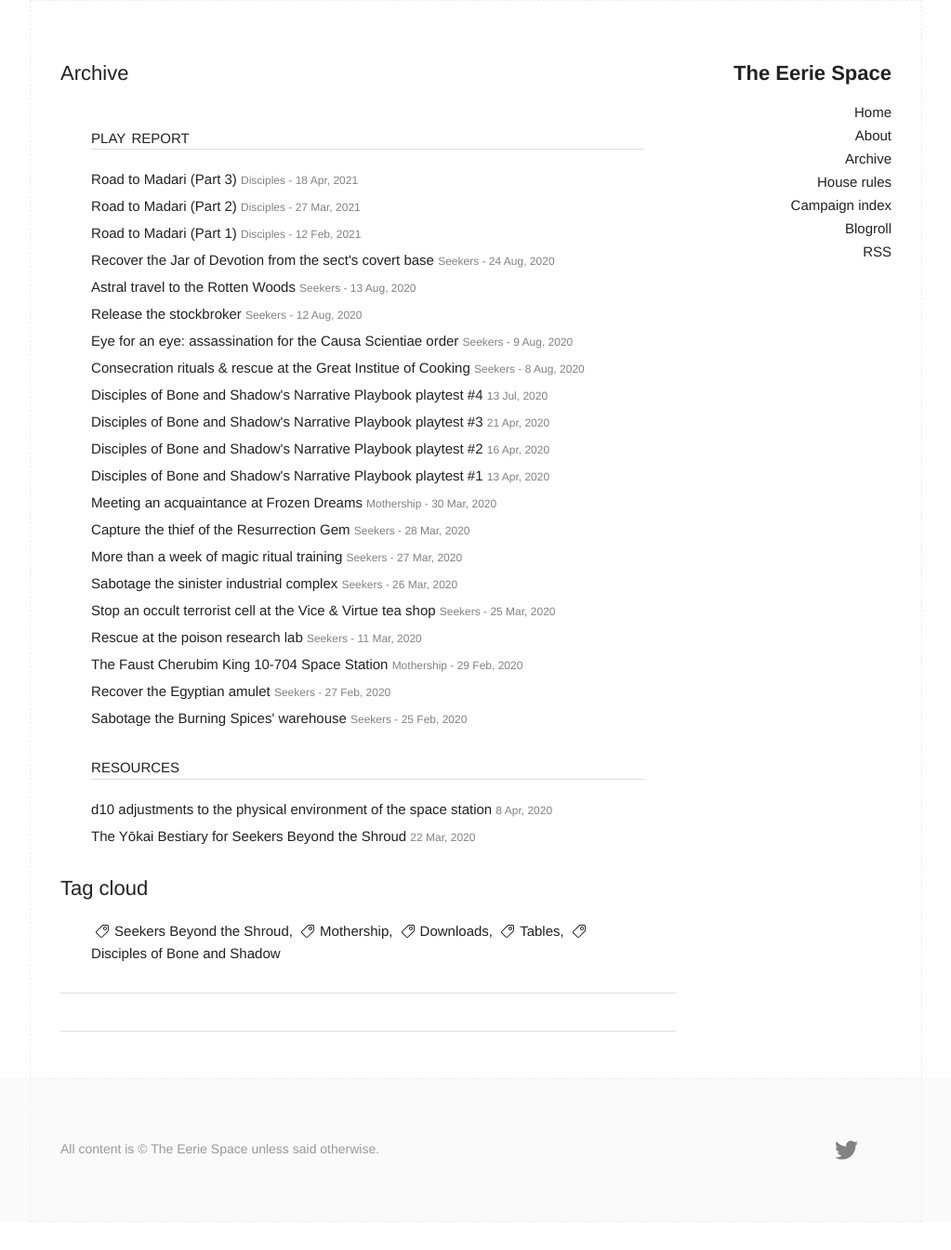
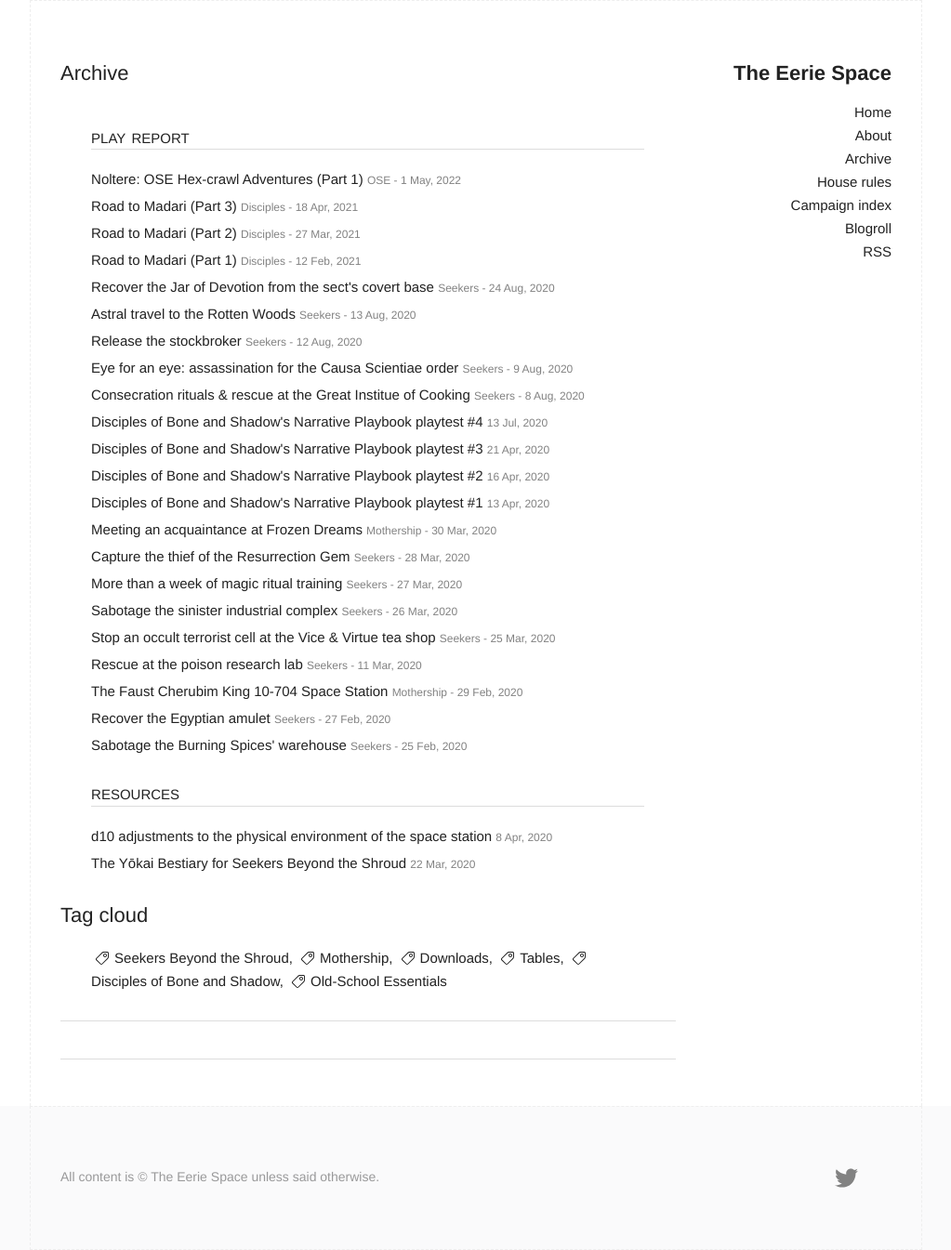
Before and after one commit to eeriespace/eeriespace.github.io, a Jekyll site: the page built from archive.html, in a window 1280 px wide. Shown: the whole page at 93% size, without its empty margins (128-1151 px from the left). Built offline with Jekyll 4.4.1, drawn with Linux system fonts in a browser that asks for light colours; before the commit the page ends 1315 px from its top, so only the background shows below that; some of the changed lines change nothing that is shown.

Commit message:
noltere: add p1

````diff
--- /dev/null
+++ b/_posts/2022-05-01-play-report-ose-hexcrawl-noltere-p1.md
@@ -0,0 +1,332 @@
+---
+layout: post
+title: "Noltere: OSE Hex-crawl Adventures (Part 1)"
+category: "Play report"
+description: "New hex-crawl adventures on an old region"
+tags: [Old-School Essentials]
+imghtml: https://live.staticflickr.com/65535/51463720096_715757e340_o.png
+game: "OSE"
+---
+
+<p align="center"><img src="https://live.staticflickr.com/65535/51463720096_715757e340_o.png"></p>
+
+## Intro
+
+I'm running a solo hex-crawl using **Old-School Essentials**, the setting is
+based on the first ever solo game that I ran, a **Labyrinth Lord** hex-crawl
+campaign, that I was looking forward to moving to OSE.
+
+At the end, I decided to maintain the map that I have already created in my
+previous adventures in order to have some villages, cities and points of
+interest already created, but I was going to play with a completely different
+character and a different campaign goal (aka no campaign goal). The goal is to
+run a very lightweight hex-crawl, without any high-level mission objectives or
+anything like that. I wanted to start small.
+
+I'm using the *Carcass Crawler Inaugural Issue*, the official OSE zine, that
+has a special class, the **Warden**, which I look at it as a mixture of ranger
+and druid without magic.
+
+My PC is named **Ered**, she is a human and has the following ability scores:
+STR 13, INT 12, WIS 12, DEX 14, CON 13, CHA 10. She is equipped with a hand axe
+and a shield, leather armour and also carries a long bow.
+
+The wardens are a secret society that protect their lands, and Ered is a novice
+in this organisation, so she will get missions from them.
+
+About the setting, we are playing on the **Noltere** region of the continent,
+which is mostly ruled by humans. I'm starting on a random hex, which hasn't
+been explored before in my previous **Labyrinth Lord** campaign. I won't be
+sharing the full map, since I will be digitalising it as these play reports
+progress.
+
+## Play report
+
+<p align="center"><img
+src="https://live.staticflickr.com/65535/52042148539_1e0f106cd7_o.png"></p>
+
+- C27: *Tars-ôl*, village.
+- D26: ruins of an old wizard's tower, damaged from an explosion.
+
+### Day 1
+
+> On C27: **Tars-ôl** village
+
+Ered arrived early in the morning to **Tars-ôl**, a small village of the
+mostly-human controlled **Noltere** region, which had asked for assistance to
+her elder wardens and they had sent here. The quest is simple, some kind of
+wild beast is attacking their cattle and with the winter closing by, they need
+the problem addressed. Ered has been tasked with tracking this wild beast to
+its lair and uncovering their nature. After this the villagers will think what
+to do next.
+
+Ered goes where the last attack has happened in order to find tracks that she
+can follow.
+
+`Are the tracks on soft ground? Yes`, `Have 24h passed? Yes, but... soft
+ground makes marks still clear` [tracking, 40% success rate: roll failed]
+
+Ered cannot find a clear path following the tracks, so she goes west by
+instinct.
+
+> On C25
+>
+> [No encounter, hills]
+
+`Are there tracks? yes, soft, no 24h, hiden` [tracking, 20% success rate: roll OK]
+
+Ered finally finds some tracks that she can follow `Do they end nearby? No` The
+tracks seem to go East [d8 compass die] `Do they go back to the village? No`
+`Any other direction? Yes, south-east`, but after spending some more time
+looking at the tracks she realises that there are two different sets, one
+headed back to **Tars-ôl** and the other one headed south-east.
+
+She decides to go south-east.
+
+> On D26
+>
+> [No encounter, hills]
+
+She continues following the tracks, `Soft ground? No, but.. failure`, her hand
+axe falls to the ground, bumps with some rocks and makes a lot of noise, birds
+fly away from nearby trees and she mentally curses her clumsiness. `Do any
+beasts come? No` [tracking, 22% success rate: roll OK] `Do the tracks end in
+this hex? Yes` Ered finally sees where the tracks head to.
+
+`More info, d30 companion, trigger: trap` There are some odd tracks nearby `Is
+there something on those? No`, but they haven't caught anything and they
+haven't been manipulated either. But the tracks definitely end here. She is
+sure of it.
+
+The day is nearing its end after a lot of tracking hard work, so Ered decides
+to camp and rest until tomorrow, she could maybe see the wild beast during the
+night. [-1 ration, no encounters during the night]
+
+### Day 2
+
+> Still on D26
+>
+> [Encounter]
+
+Since the tracks end here and nothing has happened during the night Ered
+decides to spend some time investigating this location. `Is the lair nearby
+(very likely)? Yes`. After some time investigating Ered finally sees the nest,
+at the same time she is surprised by a weird looking creature with eyes in
+their tentacles [Encounter: **Otyugh**, reaction roll: 12 friendly]. It looks
+at her very attentively and Ered tries to avoid making any sound or aggressive
+movement, the creature continues to look at her and she can feel how it tries
+to convey some sort of meaning to her [monster on the lair, reaction roll: 4
+unfriendly]. Then the **Otyugh** goes away making the weirdest sound Ered has
+ever heard.
+
+Ered tries to go over to the side, just above some low rocks, to where the
+**Otyugh** has come from, and she sees `W&W generator, hill: ruins of wizard
+tower` the ruins of an old tower. There are rocks scattered everywhere, which
+suggest an explosion, and the tower is now just one storey tall. [Dungeon
+encounter, level 1: **[Killer
+Bees](https://oldschoolessentials.necroticgnome.com/srd/index.php/Killer_Bee)** (1d10)
+x10, mutated, they have legs]
+
+> Of course, I wasn't expecting to roll Killer Bees at all, since it wouldn't
+> made sense since my PC had been tracking *tracks* which obviously involve
+> some kind of creature with paws, but it kind of made sense if they had their
+> nest next to an old wizard's tower, which would have strange magical elements
+> that might have caused this. So I went along since it was funny and
+> different.
+
+
+There are mutated **Killer Bees** flying and *walking* around the nest, some
+have long legs that look flamingo-like, whereas others have wolf-like
+fangs and looked more dangerous. These mutated monsters explain the tracks and
+the attacks that the villagers have had, Ered thinks, so she decides to convey
+this discovery to the villagers and see what they decide to do next.
+
+> On C27: **Tars-ôl** village
+
+Ered arrives to the village and tells the village chief her discovery and which
+type of creature was the one that has been eating their cattle. The village
+chief and the other villagers tell her that they knew of the ruins of the
+tower, they were from a wizard's tower that lived there decades ago and did
+business with the village, but after a failed experiment the wizard went
+away. Some old magic must have reacted with the local wildlife, Ered thinks.
+
+`Do the villagers want to get rid of the mutant-Killer Bees (likely)? Yes` Ered
+negotiates 10gp for tracking the lair of the monsters and she will receive 10gp
+more once they have been slayed, but the villagers will be in charge of hiring
+at least 3 adventurers that will join Ered in the subjugation, plus the
+property of anything valuable inside the wizard's tower is given to Ered and
+the adventurers.
+
+Ered accompanies the village chief to the tavern to see if there are any
+adventurers available for this mission [[OSE Adventuring Party
+Generator](https://oldschoolessentials.necroticgnome.com/generators/)]:
+
+```
+Adventurer A:
+
+Level 3 Dwarf (Adventurer)
+Armour Class 0 [19] (plate mail + shield)
+Hit Points 14
+Attacks 1 × sling (1d4)
+THAC0 19 [0]
+Movement Rate 60' (20')
+Saves D8 W9 P10 B13 S12
+Alignment Lawful
+STR 11 INT 13 WIS 10
+DEX 16 CON 12 CHA 12
+Items piece of jewellery (1400gp)
+```
+
+```
+Adventurer B:
+
+Level 3 Fighter (Adventurer)
+Armour Class 4 [15] (chainmail + shield)
+Hit Points 11
+Attacks 1 × dagger (1d4)
+THAC0 19 [0]
+Movement Rate 60' (20')
+Saves D12 W13 P14 B15 S16
+Alignment Lawful
+STR 14 INT 9 WIS 7
+DEX 12 CON 6 CHA 5
+Items piece of jewellery (1300gp)
+```
+
+```
+Adventurer C:
+
+Level 3 Magic-User (Adventurer)
+Armour Class 8 [11] (unarmoured)
+Hit Points 6
+Attacks 1 × dagger (1d4) or 1 × spell
+THAC0 19 [0]
+Movement Rate 120' (40')
+Saves D13 W14 P13 B16 S15
+Alignment Lawful
+STR 12 INT 9 WIS 14
+DEX 14 CON 7 CHA 13
+Spells ventriloquism, floating disc, knock
+Items piece of jewellery (1300gp)
+```
+
+```
+Adventurer D:
+
+Level 3 Fighter (Adventurer)
+Armour Class 6 [13] (leather armour)
+Hit Points 4
+Attacks 1 × short bow (1d6)
+THAC0 19 [0]
+Movement Rate 90' (30')
+Saves D12 W13 P14 B15 S16
+Alignment Lawful
+STR 12 INT 10 WIS 9
+DEX 13 CON 8 CHA 11
+Items piece of jewellery (1300gp)
+```
+
+```
+Adventurer E:
+
+Level 3 Cleric (Adventurer)
+Armour Class 7 [12] (leather armour + shield)
+Hit Points 9
+Attacks 1 × war hammer (1d6) or 1 × spell
+THAC0 19 [0]
+Movement Rate 90' (30')
+Saves D11 W12 P14 B16 S15
+Alignment Lawful
+STR 7 INT 11 WIS 15
+DEX 7 CON 7 CHA 10
+Spells detect evil, remove fear (cause fear)
+Items None
+```
+
+Ered explains the details of the mission to the five adventurers that will join
+her and they agree to go to the ruins tomorrow morning.
+
+Ered spends the night in a local inn to get ready for tomorrow [-4sp].
+
+### Day 3
+
+> Still on C27: **Tars-ôl** village
+
+The adventurers and Ered gather in the center of the village and Ered leads
+them to the ruins of the wizard's tower, the lair of the mutant **Killer
+Bees**.
+
+> On D26
+>
+> [No encounter]
+
+They arrive without any incidents and they see the mutant **Killer Bees** x10
+in the distance, one of them seems to be the Queen and it is accompanied by a
+Guard.
+
+> I made some mistakes during the combat, the **Killer Bees** are supposed to
+> die when they sting someone (unless they're the Queen), but I forgot about
+> that. I also decided that there was going to be a single Guard.
+
+The encounter starts, the **Bees** aren't surprised, the Dwarf (A), a Fighter
+(D) and Ered ready their missile weapons while the rest of the adventurers
+hurry to melee range, all the missile weapons fail on this first round, but the
+melee Fighter (B) manages to kill a Bee and the Cleric (E) does the same.
+
+The Bee Queen and the Guard stand back and the rest of the Killer Bees start to
+attack the adventurers on melee range, all the attacks fail.
+
+On the second round the **Killer Bees** go first and some of their attacks
+fail, but a Bee stings the meele Fighter (B), poisons her, and she falls [save
+VS poison unsuccessful], the same happens to the Cleric (E) and the Magic User
+(C), which are both also unable to resist the poison.
+
+The adventurers' spirit is miraculously still strong and the Dwarf (A) and Ered
+both kill a Bee each.
+
+On the third round the adventurers go first, and Ered kills another Bee,
+however the Bees also sting her, but she is able to resist the poison [save VS
+poison OK].
+
+On the following round Ered falls back and tries to remove the stinger while
+the Dwarf (A) and the Fighter (D) continue the now very bloody combat against
+the mutated bees.
+
+On the last couple of rounds the two remaining adventurers and Ered manage to
+kill the remaining Bees, but their victory is not celebrated since they have
+lost three companions.
+
+[+28XP each]
+
+## Outro
+
+#### - Notes and house rules
+
+- Hexes are 6 miles.
+- The cap for encounter rolls is 4 per day, at most 1 per hex.
+- 10XP per first visit to a hex, no need to explore it thoroughly.
+- Prices from [OSR: Medieval Price
+  List](https://coinsandscrolls.blogspot.com/2017/09/osr-medieval-price-list.html),
+  I'm looking forward to getting [Carcass Crawler Issue
+  #2](https://necroticgnome.com/collections/coming-soon/products/carcass-crawler-issue-2)
+  that will have guidelines and prices for town services.
+- I usually struggle to know how much gold to give per completed quest/mission,
+  so bear it with me as I am still exploring what to do.
+
+#### - Resources
+
+- [Old-School Essentials: Advanced
+  Fantasy](https://www.drivethrurpg.com/product/336584/OldSchool-Essentials-Advanced-Fantasy-Players-Tome?affiliate_id=1914894),
+  core rules.
+- Carcass Crawler Issue 0 ([KS
+  exclusive](https://twitter.com/necroticgnome/status/1309791182155853826?lang=en),
+  haven't found the PDF anywhere, sorry!), rules or the Warden class.
+- [Scarlet Heroes](https://www.drivethrurpg.com/product/127180/Scarlet-Heroes?affiliate_id=1914894),
+  solo oracles and hex terrain assignment rules.
+- [d30 Sandbox
+  Companion](https://www.drivethrurpg.com/product/124392/d30-Sandbox-Companion?affiliate_id=1914894),
+  additional tables.
+- [Weird & Wild: A Travel
+  Generator](https://academickobold.itch.io/weird-and-wild-a-travel-generator),
+  additional tables.
+- d8 compass die.
--- a/campaing-index.md
+++ b/campaing-index.md
@@ -42,6 +42,10 @@ Solo RPG campaigns that I'm running:
     [1]({{site.baseurl}}/2020/02/29/play-report-faust-cherubim-king-10-704/),
     [2]({{site.baseurl}}/2020/03/30/play-report-mothership-frozen-dreams/)
 
+* *Noltere hex-crawl adventures* with **[Old-School
+  Essentials](https://www.drivethrurpg.com/product/336584/OldSchool-Essentials-Advanced-Fantasy-Players-Tome?affiliate_id=1914894)**.
+  * Sessions:
+    [1-2]({{site.baseurl}}/2022/05/01/play-report-ose-hexcrawl-noltere-p1/)
 
 * *Adventures in the Whiteteeth Peninsula* with the upcoming **[Disciples of Bone
   & Shadow](https://blackoathgames.com/store/disciples-of-bone-amp-shadow-basic-edition)
@@ -62,7 +66,7 @@ Solo RPG campaigns that I'm running:
   (which is in the process of being switched to [Old School
   Essentials](https://necroticgnome.com/collections/old-school-essentials)).
   * ~~On hiatus until I get the new Old-School Essentials Advanced Fantasy
-    book.~~ I am back with it!!
+    book.~~ I am back at it, see *Noltere hex-crawl adventures* above!
 
 * **[Barrowmaze](https://www.drivethrurpg.com/product/139762/Barrowmaze-Complete?affiliate_id=1914894)**
  with Old-School Essentials.
--- /dev/null
+++ b/tag/old-school-essentials.md
@@ -0,0 +1,5 @@
+---
+layout: tag_page
+title: "Tag: Old-School Essentials"
+tag: "Old-School Essentials"
+---
````
